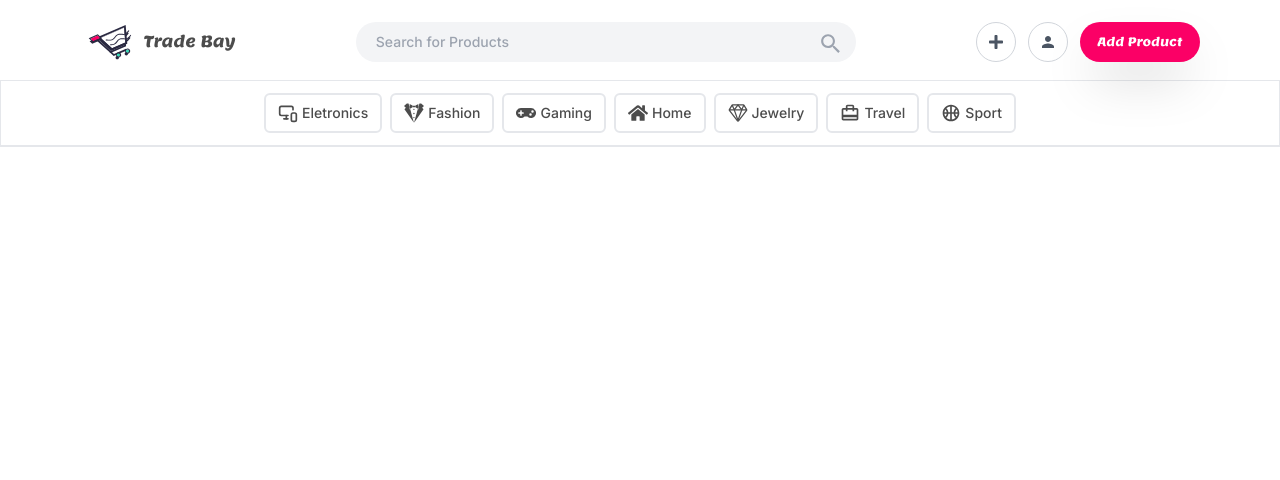
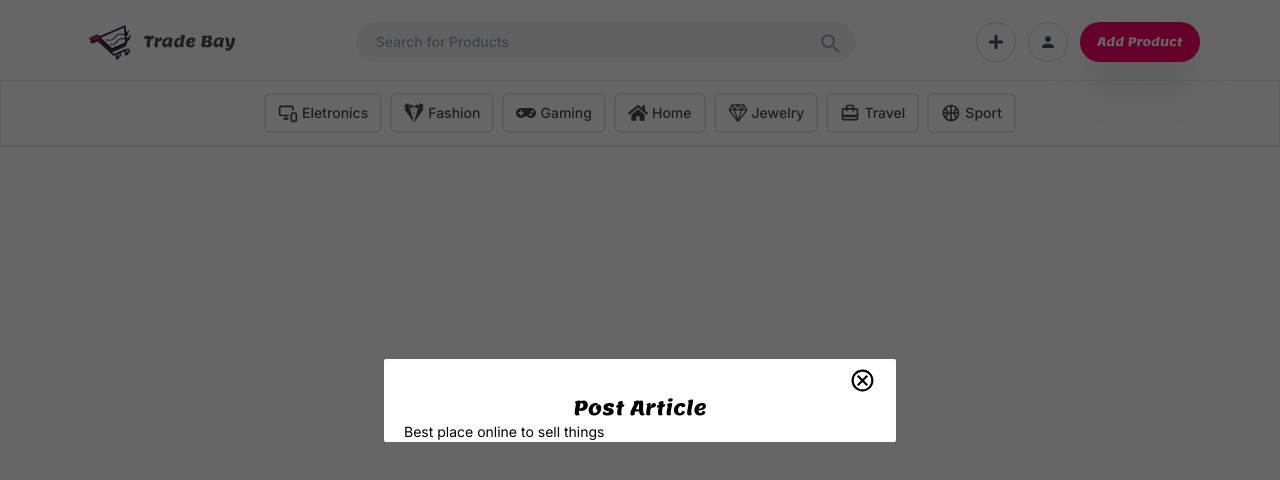
Before and after one commit to d2ni3l/TradeBay, a Next.js app in the folder app/: page /home in a window 1280 px wide. Shown: the top 480 px of the page. Built offline with nearby package versions, Linux system fonts and the light colour scheme.

Commit message:
Added: Modal folder

```diff
--- a/app/app/components/categories/Categories.tsx
+++ b/app/app/components/categories/Categories.tsx
@@ -10,8 +10,8 @@ export default function Categories() {
   const pathName = usePathname();
   const searchParams = useSearchParams();
 
-   const category = searchParams.get("category");
-    console.log(category)
+  //  const category = searchParams.get("category");
+  //   console.log(category)
 
     // storing and modifying category selection with query params and then updating UI
   return (
--- /dev/null
+++ b/app/app/components/modal/Modal.tsx
@@ -0,0 +1,64 @@
+import React from "react";
+import { IoMdCloseCircleOutline } from "react-icons/io";
+import { lemon } from "@/app/font";
+interface Modal {
+  open: boolean;
+  onSubmit?: () => void;
+  actionLabel?: string;
+  secondaryActionLabel?: string;
+  secondaryAction?: () => void;
+  body?: React.ReactElement;
+  title?: string;
+  description?: string;
+  closeModal?: () => void;
+}
+export default function Modal({
+  open,
+  onSubmit,
+  actionLabel,
+  secondaryActionLabel,
+  secondaryAction,
+  body,
+  description,
+  title,
+  closeModal,
+}: Modal) {
+  return (
+    <div
+      className={`absolute z-[100] bg-black/60 flex justify-center h-[100vh] w-[100vw] items-center ${
+        open ? " " : "hidden z-0"
+      }`}>
+      <div
+        className='bg-white
+        relative
+        rounded-sm
+          w-full
+          md:w-4/6
+          lg:w-3/6
+          xl:w-2/5
+          my-6
+          mx-auto
+          px-5
+
+          h-full
+          lg:h-auto
+          md:h-auto
+          z-[101]'>
+        <div onClick={closeModal} className='flex justify-end pt-2'>
+          <IoMdCloseCircleOutline
+            size={27}
+            color='black'
+            className='cursor-pointer'
+          />
+        </div>
+
+        <div
+          className={`text-center font-medium text-black text-xl ${lemon.className}`}>
+          {title}
+        </div>
+
+        {description && <p className='text-sm '>{description}</p>}
+      </div>
+    </div>
+  );
+}
--- /dev/null
+++ b/app/app/components/modal/PostArticleModal.tsx
@@ -0,0 +1,20 @@
+'use client'
+
+import React, { useState } from "react";
+import Modal from "./Modal";
+
+export default function PostArticleModal() {
+
+    const [open, setOpen] = useState(true)
+  return (
+    <>
+      <Modal
+        open={open}
+        title='Post Article'
+        description='Best place online to sell things'
+        closeModal={() => {setOpen((prev) => prev = false); console.log('closed modal')}}
+
+      />
+    </>
+  );
+}
--- a/app/app/layout.tsx
+++ b/app/app/layout.tsx
@@ -3,6 +3,7 @@ import "./globals.css";
 import { Toaster } from "react-hot-toast";
 import ReactQueryProvider from "./components/QueryClientProvider";
 import { inter } from "./font";
+import PostArticleModal from "./components/modal/PostArticleModal";
 
 const metadata: Metadata = {
   title: "Trade Bay",
@@ -19,6 +20,7 @@ export default function RootLayout({
       <body className={inter.className}>
         <ReactQueryProvider>
           <Toaster />
+          <PostArticleModal/>
           {children}
         </ReactQueryProvider>
       </body>
```
Also changed, not shown: 2 other files (tests, documents, lock files or other folders).
